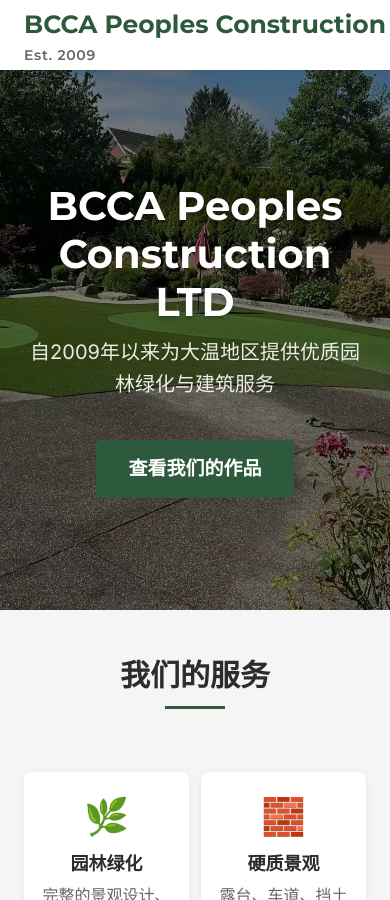
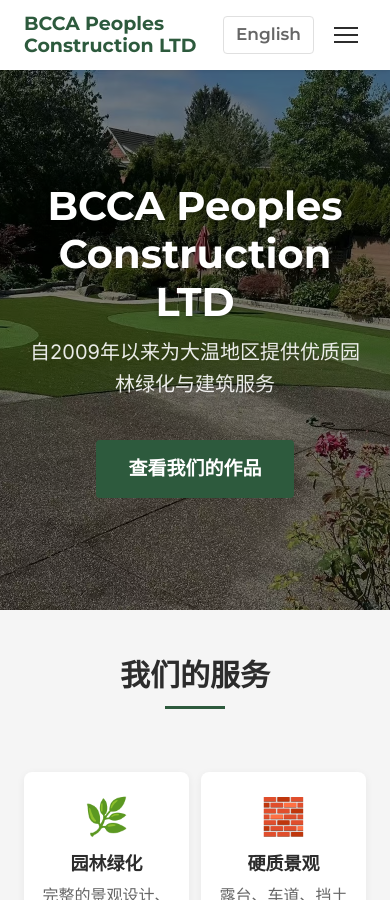
Before and after one commit to peoplesconstruction/peoplesconstruction.github.io, a Jekyll site: the page built from zh/index.html, in a window 390 px wide and 900 px high. Built offline with Jekyll 4.4.1, drawn with Linux system fonts in a browser that asks for light colours.

Commit message:
Shrink and wrap brand text on mobile to prevent header cut-off.

```diff
--- a/assets/css/main.css
+++ b/assets/css/main.css
@@ -714,6 +714,18 @@
     display: block;
   }
 
+  .site-brand {
+    font-size: 0.95rem;
+    line-height: 1.15;
+    white-space: normal;
+    flex: 1 1 auto;
+    min-width: 0;
+  }
+
+  .site-brand span {
+    display: none;
+  }
+
   .nav-links {
     display: none;
     position: absolute;
```
